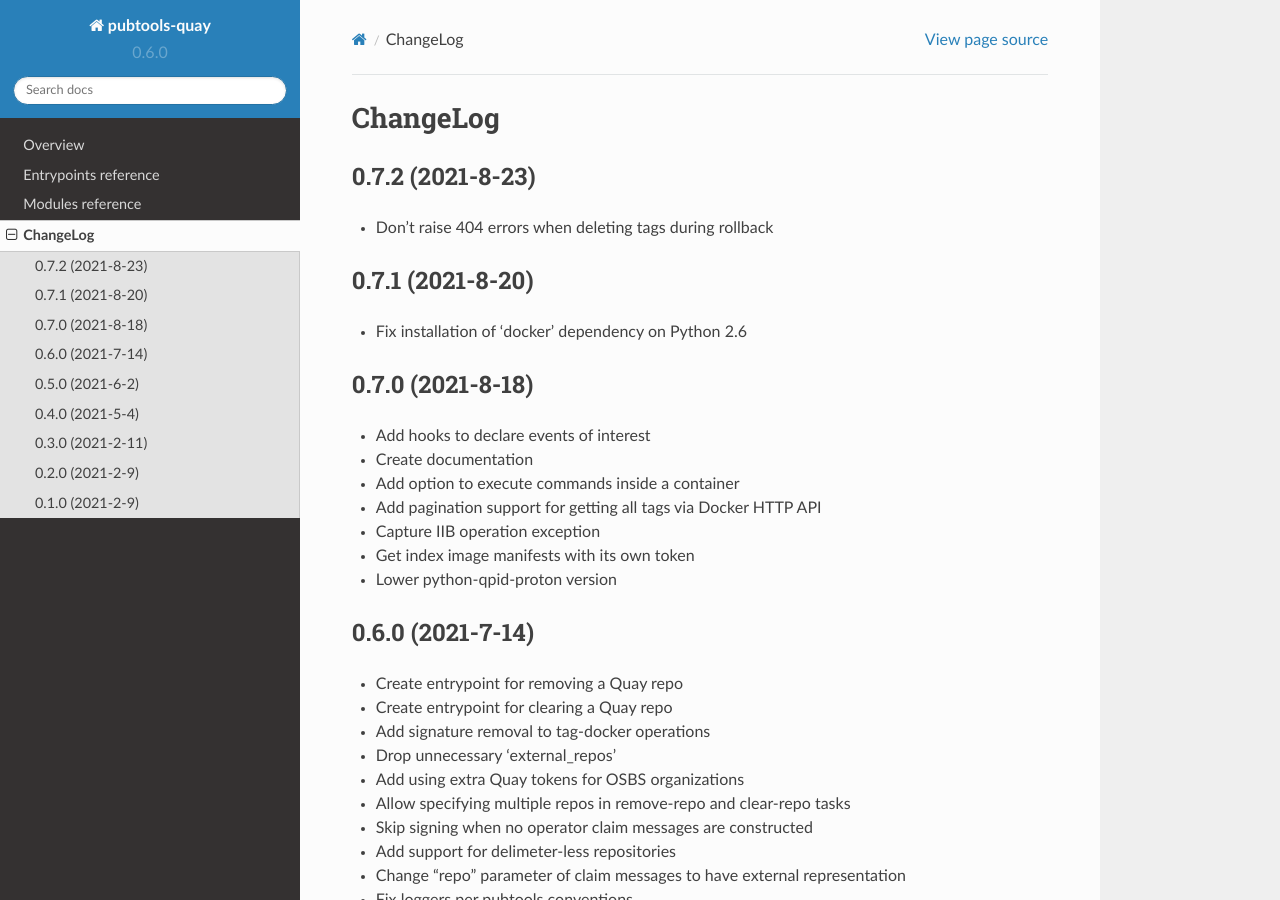
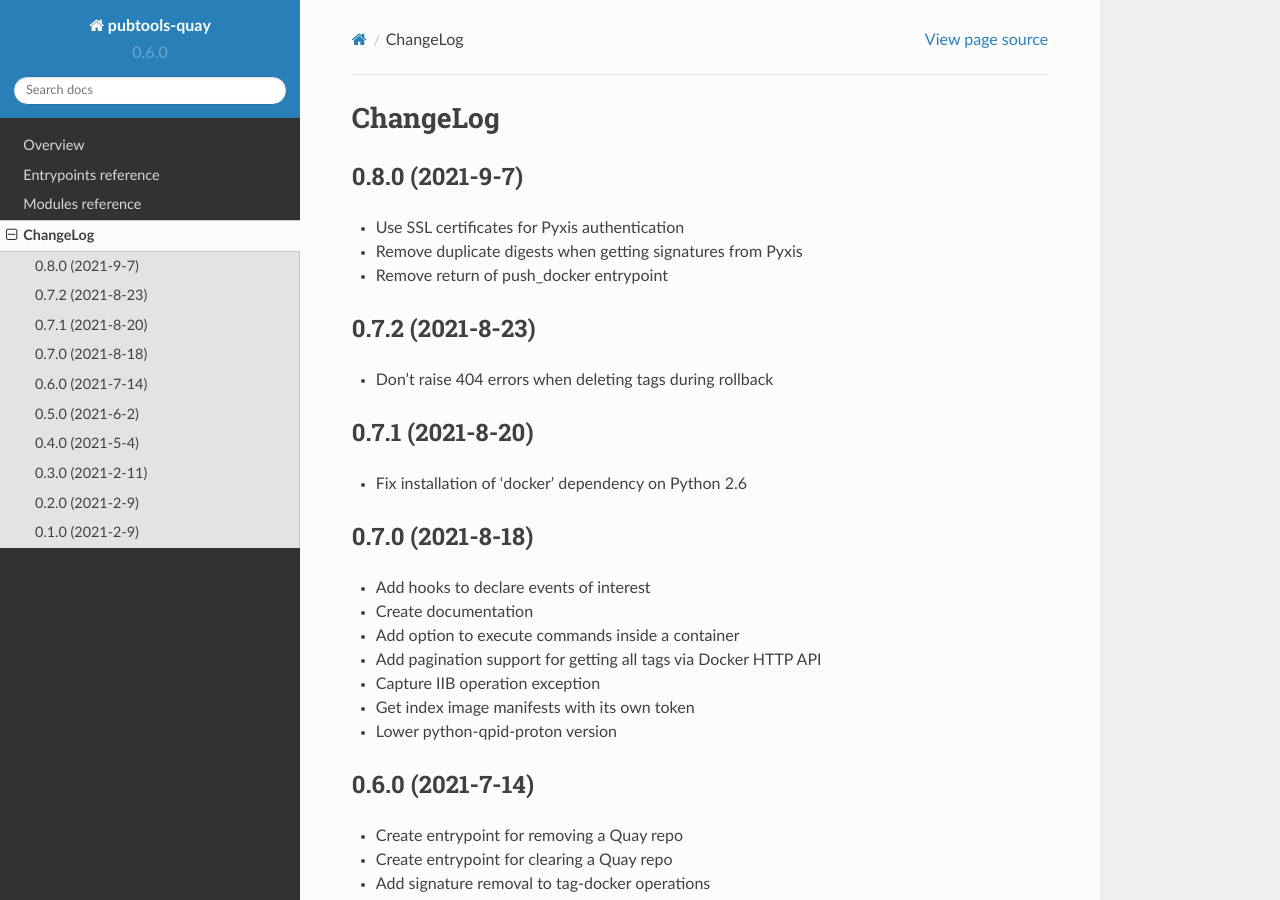
Before and after one commit to release-engineering/pubtools-quay, a Sphinx documentation site: the page built from docs/source/CHANGELOG.rst, in a window 1280 px wide and 900 px high. Built offline with Sphinx 7.4.7 and the Read the Docs theme 2.0.0, drawn with Linux system fonts in a browser that asks for light colours.

Commit message:
Prepare release v0.8.0

```diff
--- a/docs/source/CHANGELOG.rst
+++ b/docs/source/CHANGELOG.rst
@@ -1,5 +1,12 @@
 ChangeLog
 =========
+
+0.8.0 (2021-9-7)
+------------------
+
+* Use SSL certificates for Pyxis authentication
+* Remove duplicate digests when getting signatures from Pyxis
+* Remove return of push_docker entrypoint
 
 0.7.2 (2021-8-23)
 ------------------
--- a/setup.py
+++ b/setup.py
@@ -120,7 +120,7 @@
 
 setup(
     name="pubtools-quay",
-    version="0.7.2",
+    version="0.8.0",
     description="Pubtools-quay",
     long_description=long_description,
     long_description_content_type='text/x-rst',
```
